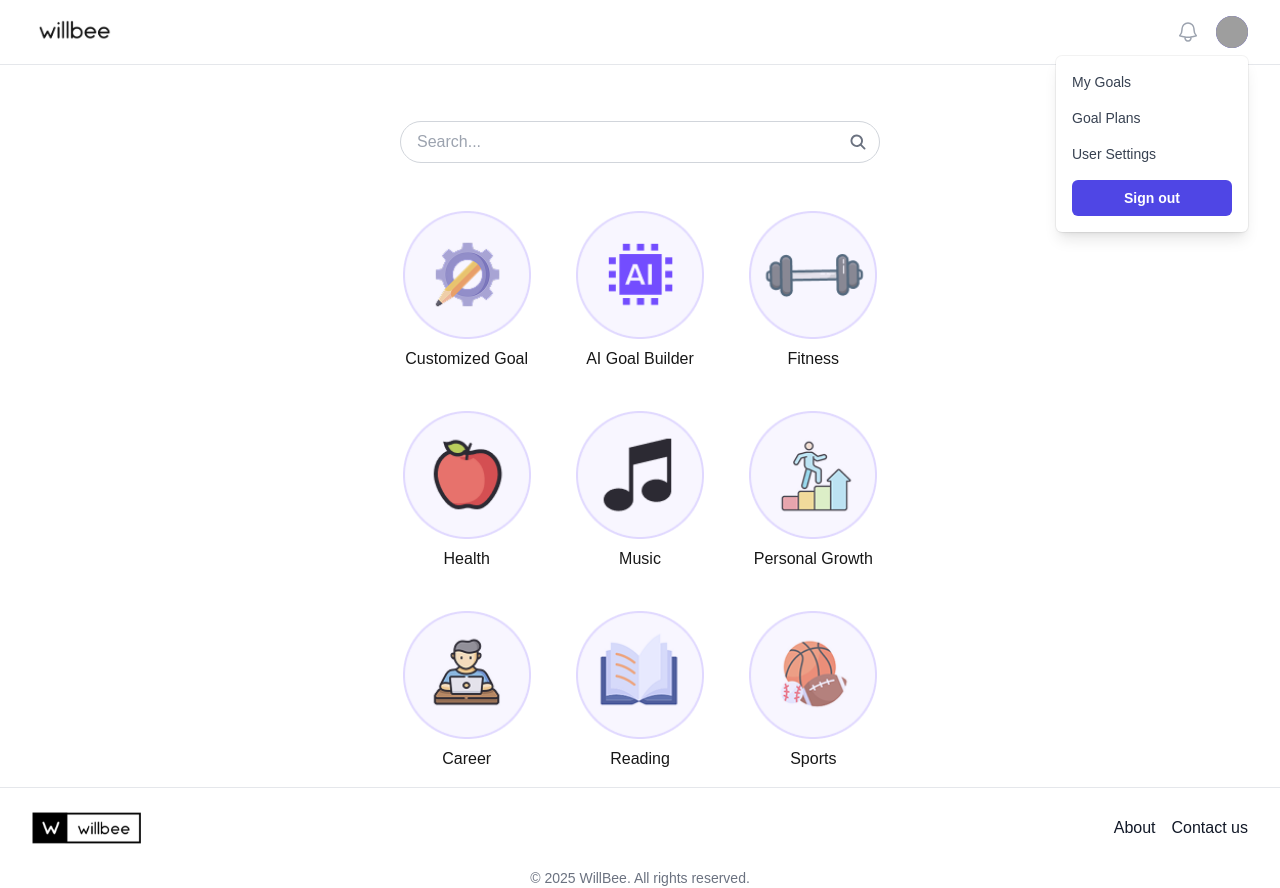
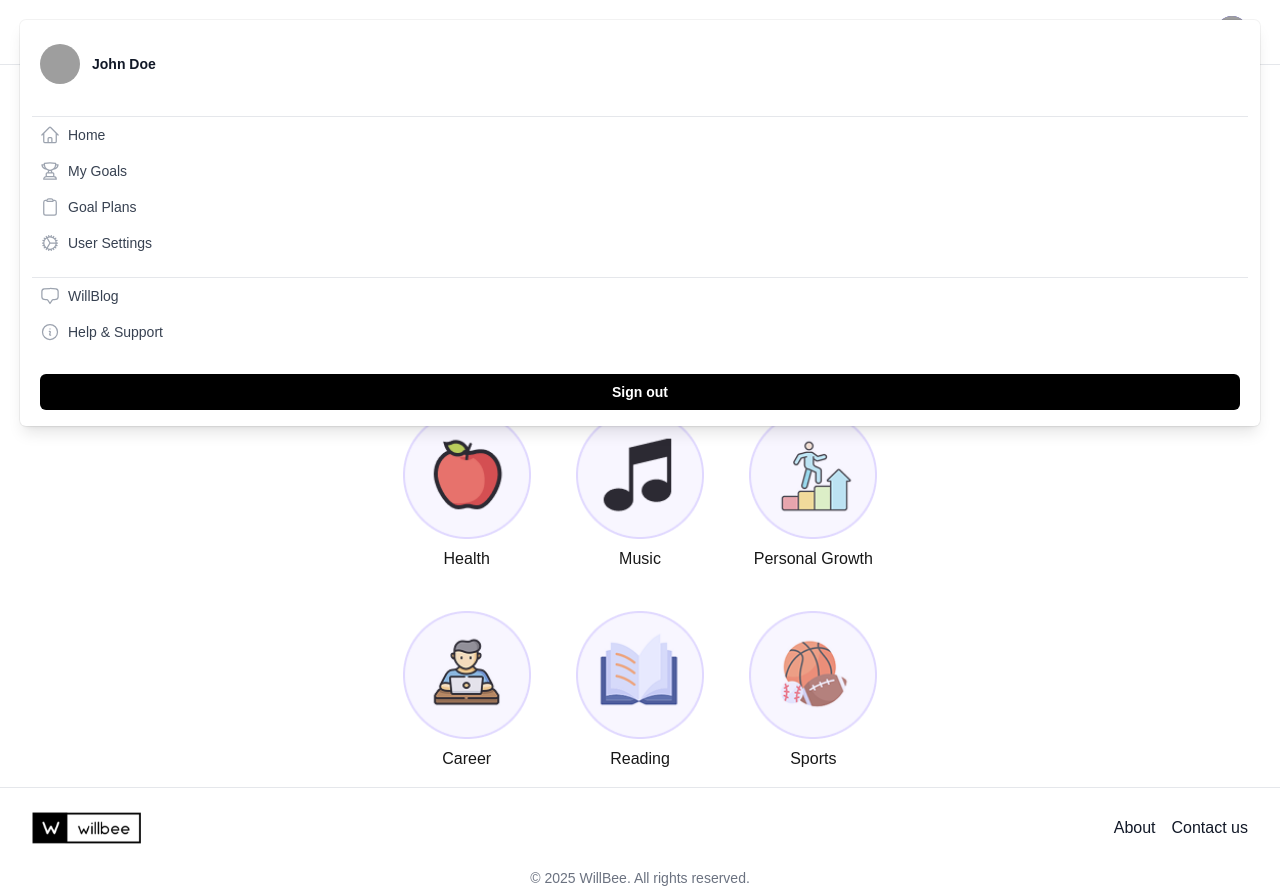
Before and after one commit to aline-utiyama/willbee_frontend, a Next.js app: page /dashboard in a window 1280 px wide. Both pictures are taken after a click on the button "Open user menu". Built offline with nearby package versions, Linux system fonts and the light colour scheme; grey boxes are pictures that could not be loaded.

Commit message:
Updated dropdown design

```diff
--- a/src/app/components/Navbar.js
+++ b/src/app/components/Navbar.js
@@ -9,7 +9,7 @@ import {
   MenuItem,
   MenuItems,
 } from "@headlessui/react";
-import { Bars3Icon, BellIcon, XMarkIcon } from "@heroicons/react/24/outline";
+import { Bars3Icon, BellIcon, XMarkIcon, ClipboardIcon, CogIcon, TrophyIcon, HomeIcon, ChatBubbleBottomCenterIcon, InformationCircleIcon } from "@heroicons/react/24/outline";
 import Image from "next/image";
 import { usePathname } from "next/navigation";
 import { useRouter } from "next/navigation";
@@ -30,6 +30,7 @@ export default function Navbar() {
   const pathname = usePathname(); // Get the current path
   const showAuthButtons = ["/", "/login", "/signup"].includes(pathname); // Check if we are on a page that should show login/signup
   const router = useRouter();
+  const username = "John Doe"; // Replace with actual username logic
 
   const handleLogout = async () => {
     logout(() => {
@@ -113,36 +114,78 @@ export default function Navbar() {
                   </div>
                   <MenuItems
                     transition
-                    className="absolute right-0 z-10 mt-2 w-48 origin-top-right rounded-md bg-white py-2 ring-1 shadow-lg ring-black/5 transition focus:outline-hidden data-closed:scale-95 data-closed:transform data-closed:opacity-0 data-enter:duration-100 data-enter:ease-out data-leave:duration-75 data-leave:ease-in"
+                    className="fixed flex flex-col h-min inset-0 z-10 m-5 bg-white py-2 px-3 rounded-md ring-1 shadow-lg ring-black/5 transition focus:outline-none data-closed:scale-95 data-closed:opacity-0 data-enter:duration-100 data-enter:ease-out data-leave:duration-75 data-leave:ease-in gap-4"
                   >
+                    <div className="px-2 py-4 flex items-center">
+                      <img
+                        alt=""
+                        src="https://images.unsplash.com/photo-1472099645785-5658abf4ff4e?ixlib=rb-1.2.1&ixid=eyJhcHBfaWQiOjEyMDd9&auto=format&fit=facearea&facepad=2&w=256&h=256&q=80"
+                        className="size-10 rounded-full"
+                      />
+                      <p className="ml-3 text-sm text-gray-900 font-semibold">{username}</p>
+                    </div>
+                    <div className="border-t border-gray-200 gap-4 justify-center items-center">
+                      <MenuItem>
+                        <a
+                          href="/dashboard"
+                          className="flex items-center px-2 py-2 text-sm text-gray-700 data-focus:bg-gray-100 data-focus:outline-hidden"
+                        >
+                          <HomeIcon className="mr-2 h-5 w-5 text-gray-400" />
+                          Home
+                        </a>
+                      </MenuItem>
                       <MenuItem>
                         <a
                           href="/goals/list"
-                        className="block px-4 py-2 text-sm text-gray-700 data-focus:bg-gray-100 data-focus:outline-hidden"
+                          className="flex items-center px-2 py-2 text-sm text-gray-700 data-focus:bg-gray-100 data-focus:outline-hidden"
                         >
+                          <TrophyIcon className="mr-2 h-5 w-5 text-gray-400" />
                           My Goals
                         </a>
                       </MenuItem>
                       <MenuItem>
                         <a
                           href="/goal-plans/list"
-                        className="block px-4 py-2 text-sm text-gray-700 data-focus:bg-gray-100 data-focus:outline-hidden"
+                          className="flex items-center px-2 py-2 text-sm text-gray-700 data-focus:bg-gray-100 data-focus:outline-hidden"
                         >
+                          <ClipboardIcon className="mr-2 h-5 w-5 text-gray-400" />
                           Goal Plans
                         </a>
                       </MenuItem>
                       <MenuItem>
                         <a
                           href="/settings"
-                        className="block px-4 py-2 text-sm text-gray-700 data-focus:bg-gray-100 data-focus:outline-hidden"
+                          className="flex items-center px-2 py-2 text-sm text-gray-700 data-focus:bg-gray-100 data-focus:outline-hidden"
                         >
+                          <CogIcon className="mr-2 h-5 w-5 text-gray-400" />
                           User Settings
                         </a>
                       </MenuItem>
+                    </div>
+                    <div className="border-t border-gray-200 gap-4 justify-center items-center">
                       <MenuItem>
-                      <div className="block px-4 py-2">
+                        <a
+                          href="#"
+                          className="flex items-center px-2 py-2 text-sm text-gray-700 data-focus:bg-gray-100 data-focus:outline-hidden"
+                        >
+                          <ChatBubbleBottomCenterIcon className="mr-2 h-5 w-5 text-gray-400" />
+                          WillBlog
+                        </a>
+                      </MenuItem>
+                      <MenuItem>
+                        <a
+                          href="#"
+                          className="flex items-center px-2 py-2 text-sm text-gray-700 data-focus:bg-gray-100 data-focus:outline-hidden"
+                        >
+                          <InformationCircleIcon className="mr-2 h-5 w-5 text-gray-400" />
+                          Help & Support
+                        </a>
+                      </MenuItem>
+                    </div>
+                    <MenuItem>
+                      <div className="block px-2 py-2">
                         <button
-                          className="flex w-full justify-center rounded-md bg-indigo-600 px-3 py-1.5 text-sm/6 font-semibold text-white shadow-xs hover:bg-indigo-500 focus-visible:outline-2 focus-visible:outline-offset-2 focus-visible:outline-indigo-600"
+                          className="flex w-full justify-center rounded-md bg-black px-3 py-1.5 text-sm/6 font-semibold text-white shadow-xs hover:bg-gray-500 focus-visible:outline-2 focus-visible:outline-offset-2 focus-visible:outline-indigo-600"
                           onClick={handleLogout}
                         >
                           Sign out
@@ -154,8 +197,8 @@ export default function Navbar() {
               </>
             )}
           </div>
-        </div>
-      </div>
+        </div >
+      </div >
 
       <DisclosurePanel className="sm:hidden">
         <div className="space-y-1 px-2 pt-2 pb-3">
@@ -177,6 +220,6 @@ export default function Navbar() {
           ))}
         </div>
       </DisclosurePanel>
-    </Disclosure>
+    </Disclosure >
   );
 }
```
Lines whose indentation alone changed are shown as unchanged.
